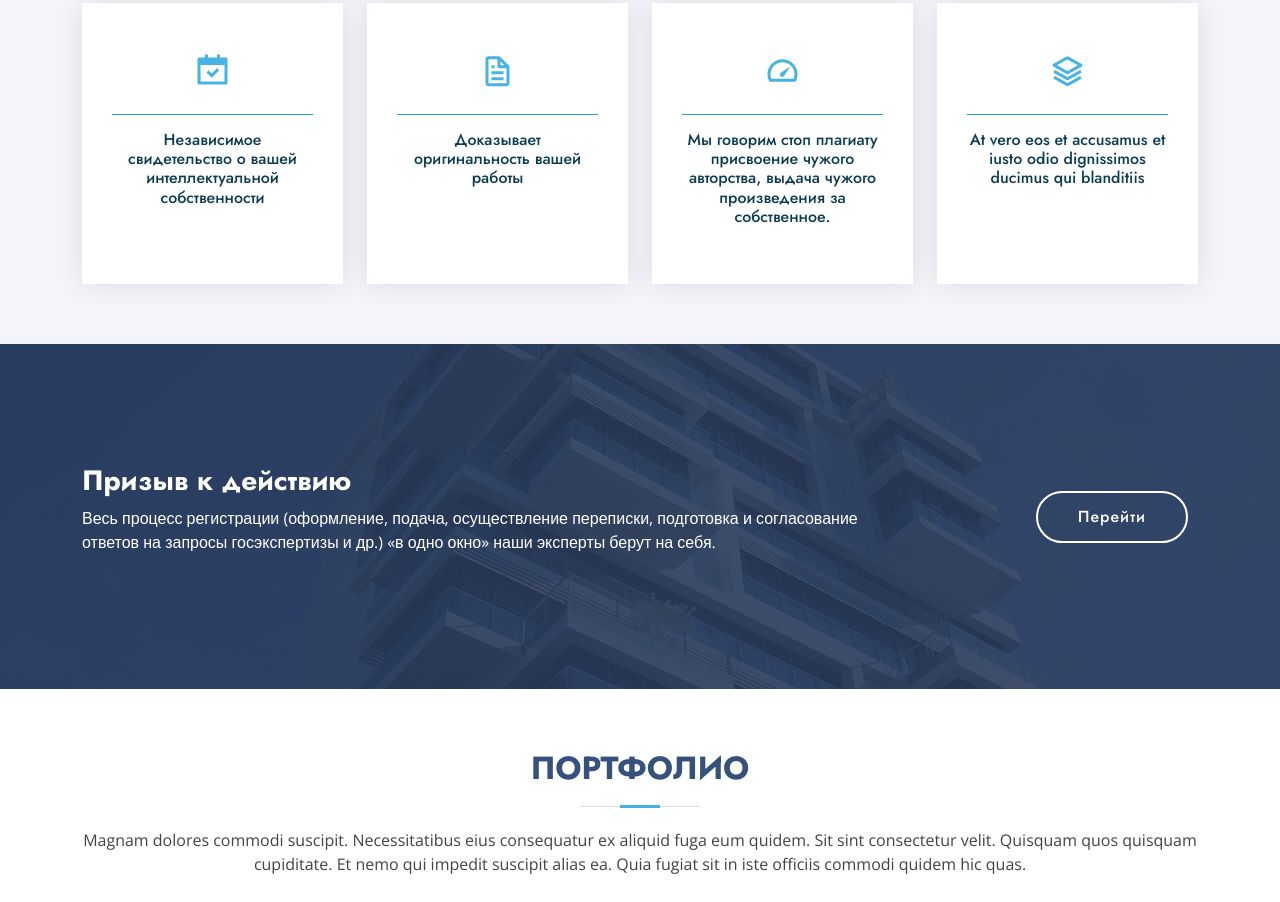
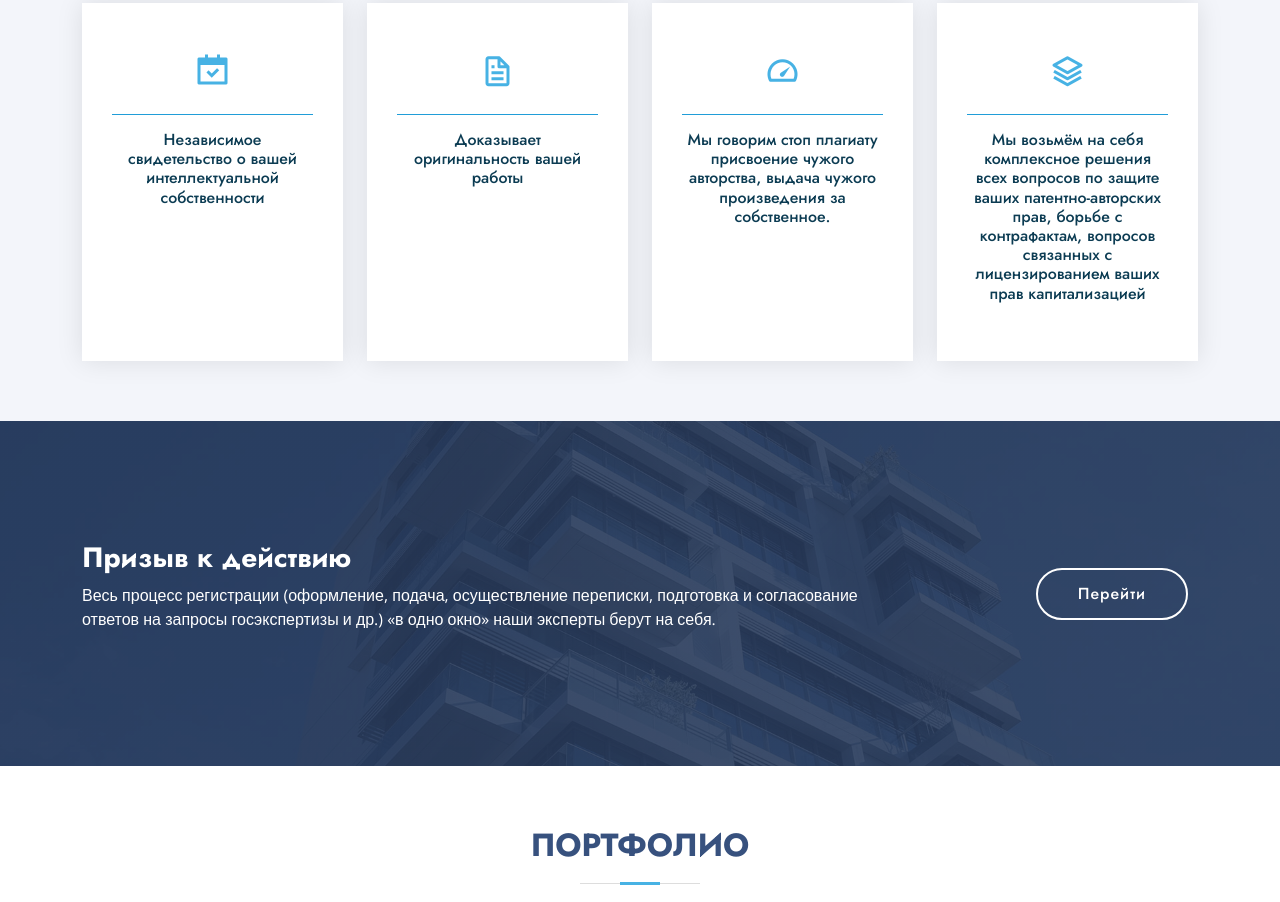
Before and after one commit to Abduvorisdev/Azia-patents, a plain HTML site: page index.html in a window 1280 px wide. Shown: the part 2452-3354 px from the top of the page. Drawn offline with nearby package versions, Linux system fonts and the light colour scheme.

Commit message:
second commit

```diff
--- a/index.html
+++ b/index.html
@@ -297,7 +297,7 @@
           <div class="col-xl-3 col-md-6 d-flex align-items-stretch mt-4 mt-xl-0" data-aos="zoom-in" data-aos-delay="400">
             <div class="icon-box">
               <div class="icon"><i class="bx bx-layer"></i></div>
-              <h6>At vero eos et accusamus et iusto odio dignissimos ducimus qui blanditiis</h6>
+              <h6>Мы возьмём на себя комплексное решения всех вопросов по защите ваших патентно-авторских прав, борьбе с контрафактам, вопросов связанных с лицензированием ваших прав капитализацией</h6>
             </div>
           </div>
 
```
